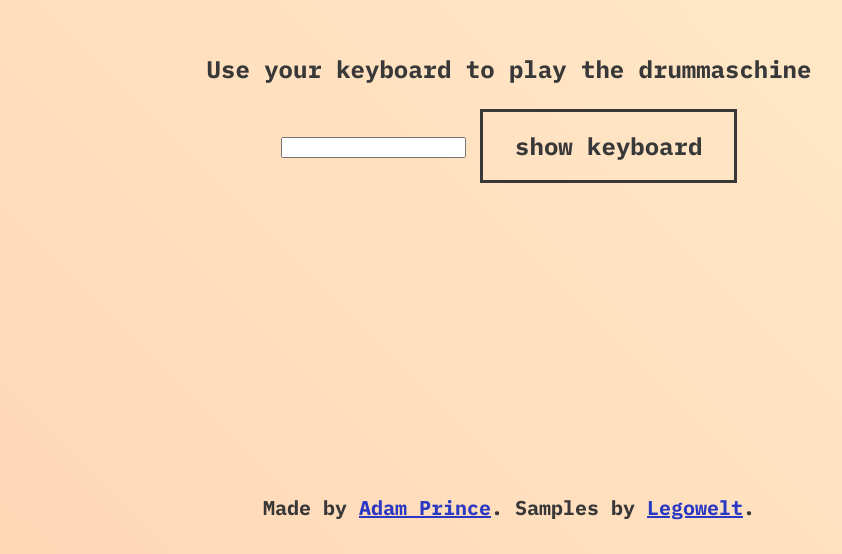
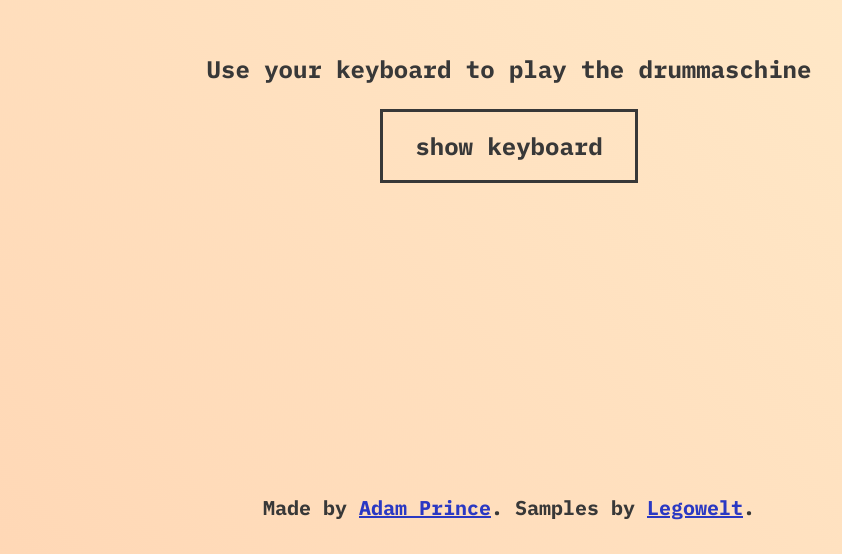
Before and after one commit to adamprince/drummaschine, a plain HTML site: page index.html in a window 1280 px wide. Shown: the part 246-800 px from the top of the page, without its empty margins (131-973 px from the left). Drawn offline with nearby package versions, Linux system fonts and the light colour scheme; no server answers.

Commit message:
last dumb mistake?

```diff
--- a/index.html
+++ b/index.html
@@ -21,7 +21,7 @@
         <div class="content">
           <p>Use your keyboard to play the drummaschine</p>
           <div class="mobile-keyboard">
-            <input type="text" class="dummy-text" />
+            <input type="text" id="dummy-field">
             <button class="button" type="button" onclick="focusMethod()">show keyboard</button>
           </div>
         </div>
```
